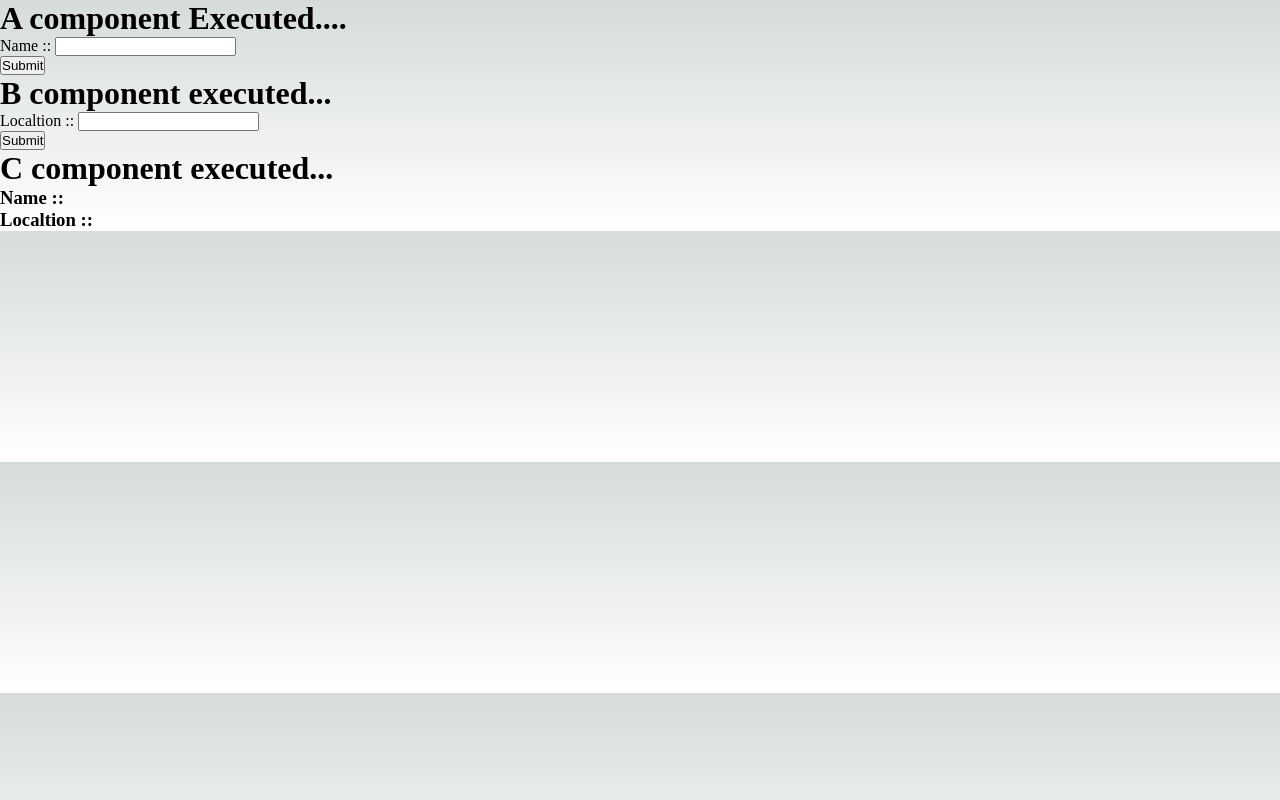
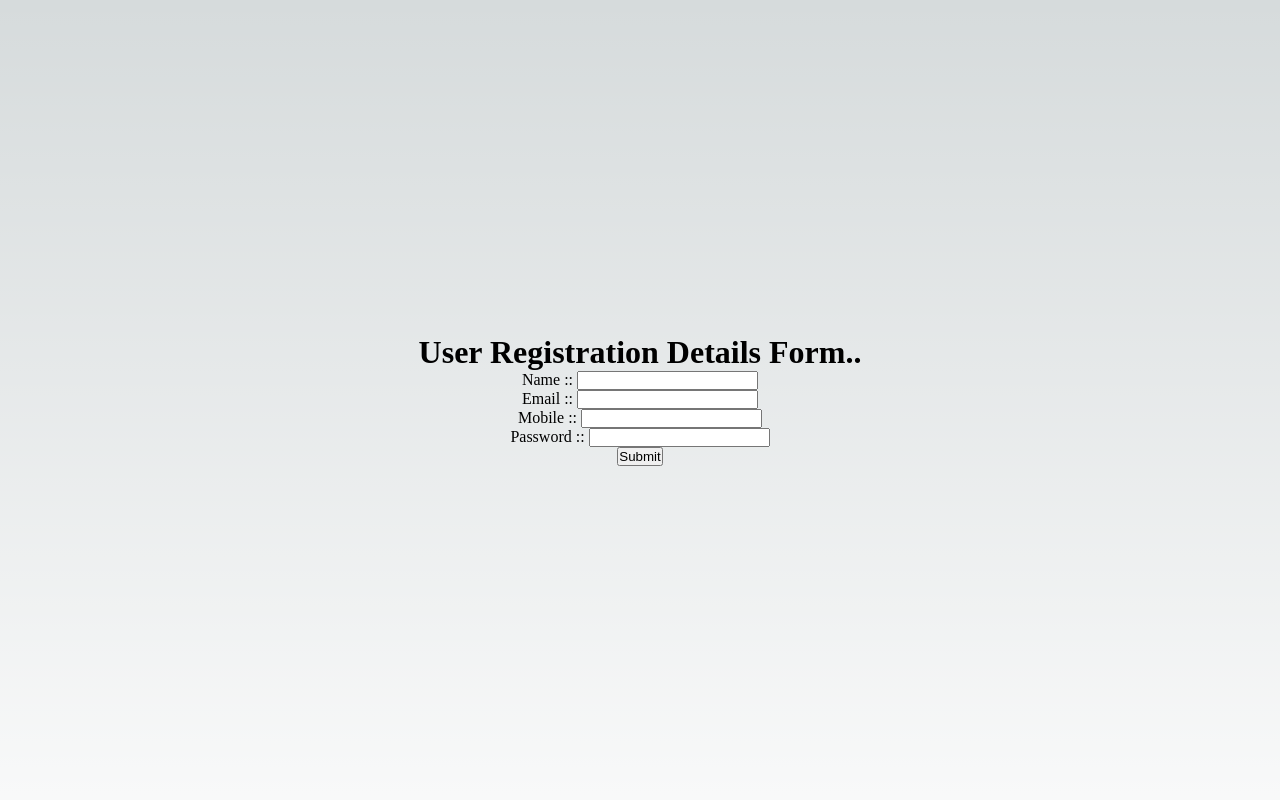
Before and after one commit to arvindrealcoderz/reactJs, a Next.js app: page / in a window 1280 px wide. Shown: the top 800 px of the page. Built offline with nearby package versions, Linux system fonts and the light colour scheme.

Commit message:
rename a to registration

```diff
--- a/src/app/A.js
+++ /dev/null
@@ -1,23 +0,0 @@
-'use client'
-import React from "react";
-import { appStore } from "@/store";
-export const A=()=>{
-
-    const [name ,setName]=React.useState("")
-
-    const fnSubmit=()=>{
-        appStore.dispatch({type:"Name", payload: name} )
-    }
-    return (
-        <>
-            <h1>A component Executed....</h1>
-            <p>
-            Name ::  <input onChange={(event)=>setName(event.target.value)}/>
-            </p>
-            <p>
-                <button onClick={fnSubmit}> Submit</button>
-            </p>
-        </>
-
-    )
-}
--- /dev/null
+++ b/src/app/Registration.js
@@ -0,0 +1,47 @@
+'use client'
+import React from "react";
+import { appStore } from "@/store";
+
+export const Registration=()=>{
+
+    const [name ,setName]=React.useState("");
+    const [email,setEmail]=React.useState("");
+    const [mobile,setMobile]=React.useState("");
+    const [password,setPassword]=React.useState("");
+
+    const payload={
+        name:name,
+        email:email,
+        mobile:mobile,
+        password:password
+    }
+
+    const fnSubmit=()=>{
+        appStore.dispatch({type:"Name", payload: payload} )
+    }
+    return (
+        <>
+        <div className="container">
+            <h1>User Registration Details Form..</h1>
+            <p>
+                Name ::  <input  type="text" name="name" onChange={(event)=>setName(event.target.value)}/>
+            </p>
+            <p>
+                Email ::  <input type="email" name="email" onChange={(event)=>setEmail(event.target.value)}/>
+            </p>
+
+            <p>
+                Mobile :: <input  type="mobile" name="mobile" onChange={(event)=>setMobile(event.target.value)}/>
+            </p>
+            <p>
+                Password :: <input type="password" name="password"  onChange={(event)=>setPassword(event.target.value)}/>
+            </p>
+            <p>
+                <button onClick={fnSubmit}> Submit</button>
+            </p>
+
+            </div>
+        </>
+
+    )
+}
--- a/src/app/globals.css
+++ b/src/app/globals.css
@@ -105,3 +105,11 @@ a {
     color-scheme: dark;
   }
 }
+
+.container {
+  display: flex;
+  flex-direction: column; /* To stack items vertically */
+  align-items: center; /* To center horizontally */
+  justify-content: center; /* To center vertically */
+  height: 100vh; /* Adjust this based on your needs to control the height of the container */
+}
--- a/src/app/page.js
+++ b/src/app/page.js
@@ -1,13 +1,13 @@
 import Image from 'next/image'
 import styles from './page.module.css'
-import {A} from './A';
+import {Registration} from './Registration';
 import {B} from './B'
 import {C} from './C'
 
 export default function App() {
   return (
     <>
-    <A/>
+    <Registration/>
     <B/>
     <C/>
     </>
--- a/src/init.js
+++ b/src/init.js
@@ -1,5 +1,8 @@
 
 export const init={
     name:"",
+    email:"",
+    mobile:"",
+    password:"",
     loc:""
 }
--- a/src/reducer.js
+++ b/src/reducer.js
@@ -1,13 +1,13 @@
 import { init } from "./init"
 
 export const appReducer=(currData=init, newData)=>{
-    console.log(currData)
-    console.log(newData)
-
     switch (newData.type) {
         case "Name" : currData={
             ...currData,
-            name:newData.payload
+            name:newData.payload.name,
+            email:newData.payload.email,
+            password:newData.payload.password,
+            mobile:newData.payload.mobile
         }
         break;
         case "Loc" : currData={
```
